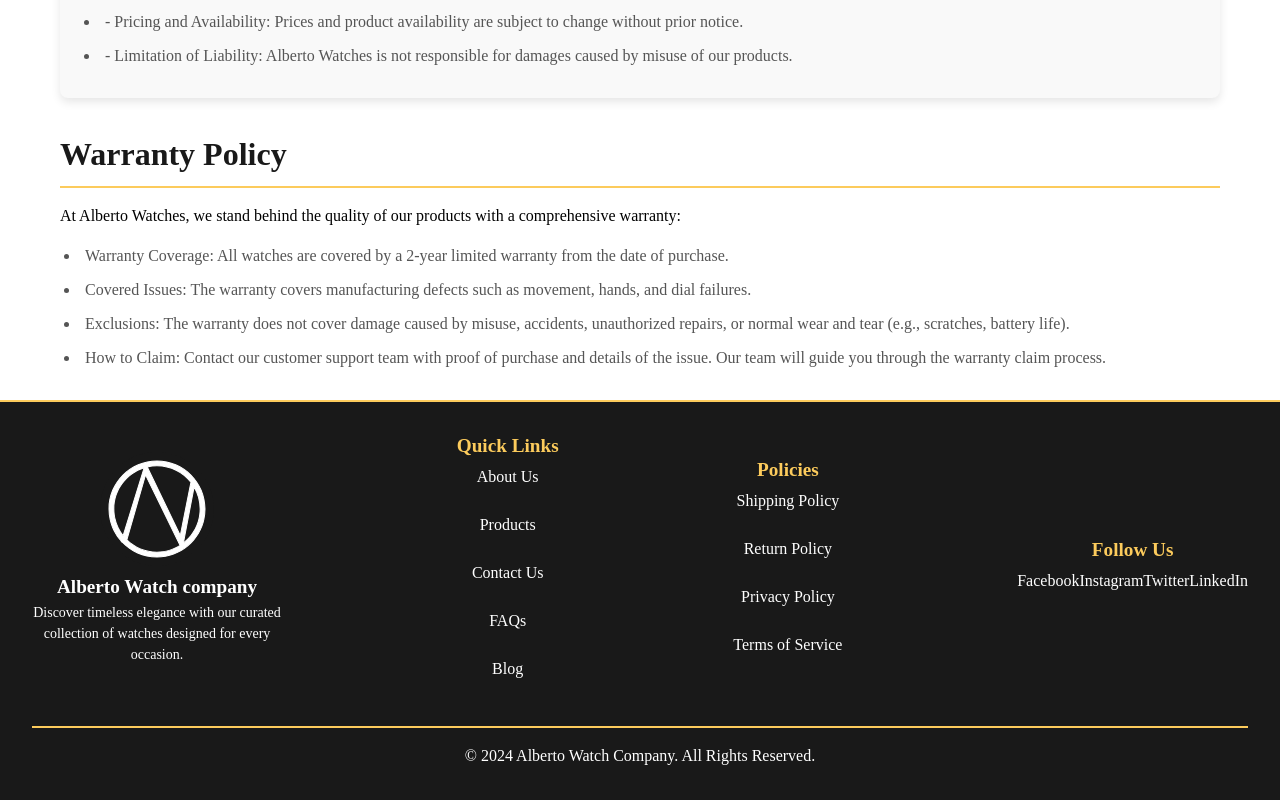
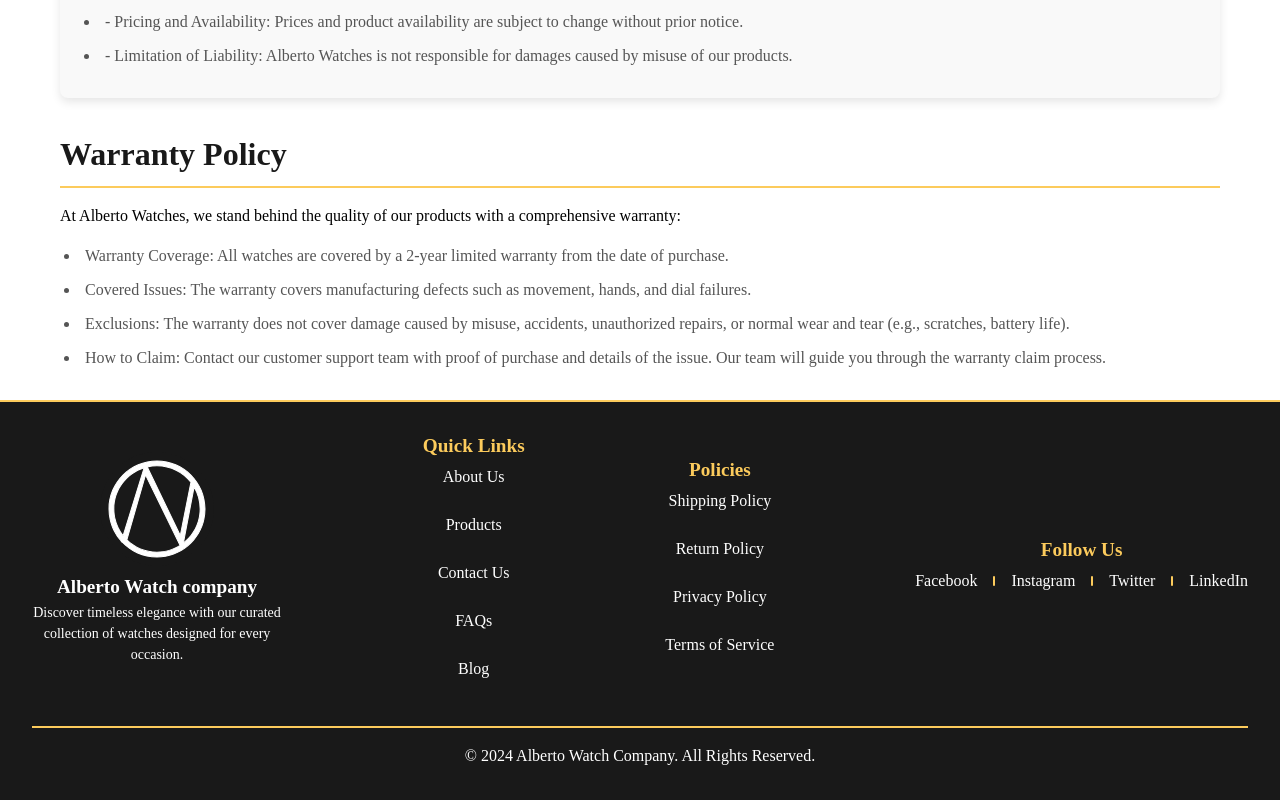
Before and after one commit to Ayo-Ma/Alberto_Watch, a React (Vite) app: page /policies in a window 1280 px wide. Shown: the part 1514-2314 px from the top of the page. Built offline with nearby package versions, Linux system fonts and the light colour scheme.

Commit message:
Updated Feature erro

```diff
--- a/src/Components/VisitorCount.jsx
+++ b/src/Components/VisitorCount.jsx
@@ -13,7 +13,7 @@
 
   return (
     <div className="visitor-count">
-      Visitors: {visitorCount}
+      Visited: {visitorCount}
     </div>
   );
 };
--- a/src/Components/homepage/Footer.jsx
+++ b/src/Components/homepage/Footer.jsx
@@ -54,10 +54,10 @@
     <div className="footer-social">
       <h5>Follow Us</h5>
       <div className="social-icons">
-        <Link to="https://facebook.com" target="_blank" rel="noopener noreferrer">Facebook</Link>
-        <Link to="https://instagram.com" target="_blank" rel="noopener noreferrer">Instagram</Link>
-        <Link to="https://twitter.com" target="_blank" rel="noopener noreferrer">Twitter</Link>
-        <Link to="https://linkedin.com" target="_blank" rel="noopener noreferrer">LinkedIn</Link>
+        <Link to="https://facebook.com" className='link' target="_blank" rel="noopener noreferrer">Facebook</Link>
+        <Link to="https://instagram.com" className='link' target="_blank" rel="noopener noreferrer">Instagram</Link>
+        <Link to="https://twitter.com" className='link' target="_blank" rel="noopener noreferrer">Twitter</Link>
+        <Link to="https://linkedin.com className='link'" target="_blank" rel="noopener noreferrer">LinkedIn</Link>
       </div>
     </div>
   </div>
--- a/src/Css/Cart.css
+++ b/src/Css/Cart.css
@@ -1,4 +1,4 @@
-/* General Styling for Cart Page */
+
 .cart-page {
   padding: 40px 20px;
   max-width: 1000px;
--- a/src/Css/Footer.css
+++ b/src/Css/Footer.css
@@ -14,6 +14,16 @@
     background-color: var(--accent-color);
    }
 
+}
+
+.link::after{
+    content: '';
+    width: 2px;
+    height: 10px;
+    display: inline-block;
+    border-radius: 5px;
+    background-color: var(--accent-color);
+    margin: 0 1rem;
 }
 
 .footer-container{
--- a/src/Css/Header.css
+++ b/src/Css/Header.css
@@ -69,7 +69,7 @@
   font-size: 12px;
   position: absolute;
   top: 5px;
-  right: 5px;
+  right: 5px;z-index:-1;
 }
 
 @media screen and (min-width: 320px) {
--- a/src/Css/style.css
+++ b/src/Css/style.css
@@ -1,4 +1,4 @@
-/* Default Styles */
+
 *{
     padding: 0;
     margin: 0;
```
